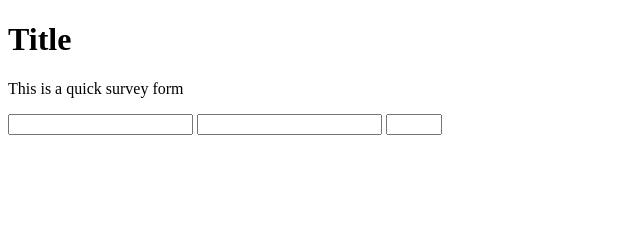
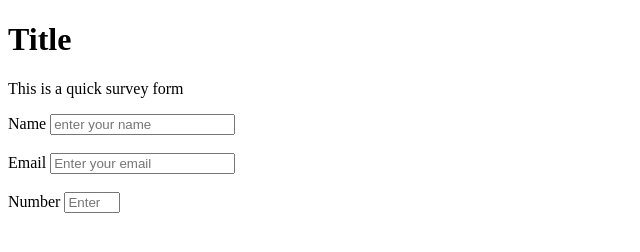
Before and after one commit to Timmyuiop88/microverse, a plain HTML site: page index.html in a window 1280 px wide. Shown: the whole page, without its empty margins (0-640 px from the left). Drawn offline with Linux system fonts and the light colour scheme.

Commit message:
added labels and plc

```diff
--- a/index.html
+++ b/index.html
@@ -13,10 +13,12 @@
 
     </p>
     <form id="survey-form">
-
-    <input type="text" id="name">
-    <input type="email" id="email">
-    <input type="number" id "number min="10" max="50">
+        <label id="name-label">Name</label>
+    <input type="text" id="name" placeholder="enter your name"><br><br>
+    <label id="email-label">Email</label>
+    <input type="email" id="email" placeholder="Enter your email"><br><br>
+    <label id="number-label">Number</label>
+    <input type="number" id "number min="10" max="50" placeholder="Enter your number">
 
 
 
```
